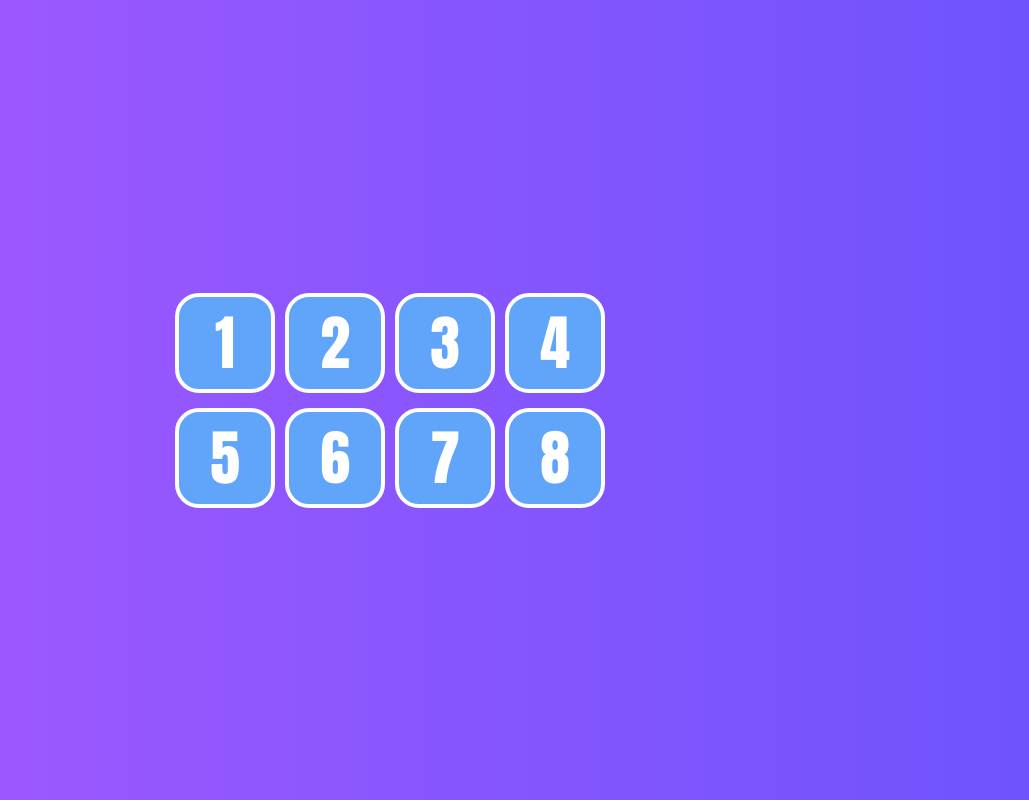
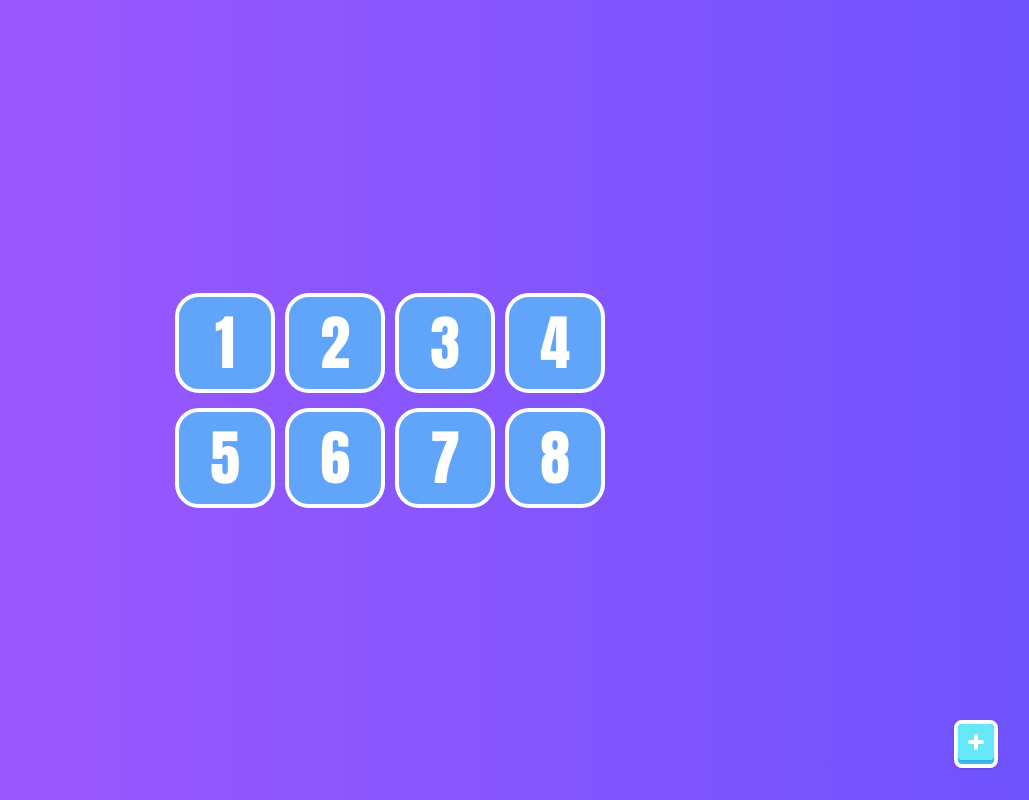
Before and after one commit to francobalich/React-QuestionGame, a React (Vite) app: page / in a window 1280 px wide. Shown: the whole page, without its empty margins (250-1279 px from the left). Built offline with nearby package versions, Linux system fonts and the light colour scheme.

Commit message:
Feat: Add fab in correct position

```diff
--- a/src/components/Fab.jsx
+++ b/src/components/Fab.jsx
@@ -3,10 +3,10 @@ import { twMerge } from "tailwind-merge"
 import check from "../assets/check.svg"
 import plus from "../assets/plus.svg"
 
-export const Fab = ({ onClick, color = "green" }) => {
+export const Fab = ({ onClick, color = "green", className="" }) => {
 
   return (
-    <button onClick={onClick} className={twMerge("pb-1 rounded-lg shadow border-white border-4 justify-center items-center gap-2.5 hover:brightness-110", color === "green" ? 'bg-lime-600' : 'bg-sky-400')} >
+    <button onClick={onClick} className={twMerge("pb-1 rounded-lg shadow border-white border-4 justify-center items-center gap-2.5 hover:brightness-110", color === "green" ? 'bg-lime-600' : 'bg-sky-400',className)} >
       <div className={twMerge("w-9 h-9 rounded shadow justify-center items-center flex", color === "green" ? 'bg-lime-500' : 'bg-cyan-300')} >
         <img src={color === "green" ? check : plus} />
       </div>
--- a/src/views/GameCard.jsx
+++ b/src/views/GameCard.jsx
@@ -1,7 +1,9 @@
 import { Card } from "../components/Card"
+import { Fab } from "../components/Fab"
 //background: linear-gradient(90deg, #A659FE 0%, #6F53FD 100%);
 export const GameCard = () => {
   return (
+    <>
     <section className="flex flex-wrap w-[504px] h-[220px] justify-center items-center gap-2.5 inline-flex">
         <Card number={1} />
         <Card number={2} />
@@ -12,5 +14,7 @@ export const GameCard = () => {
         <Card number={7} />
         <Card number={8} />
     </section>
+    <Fab className="fixed right-8 bottom-8" color="blue" />
+    </>
   )
 }
```
